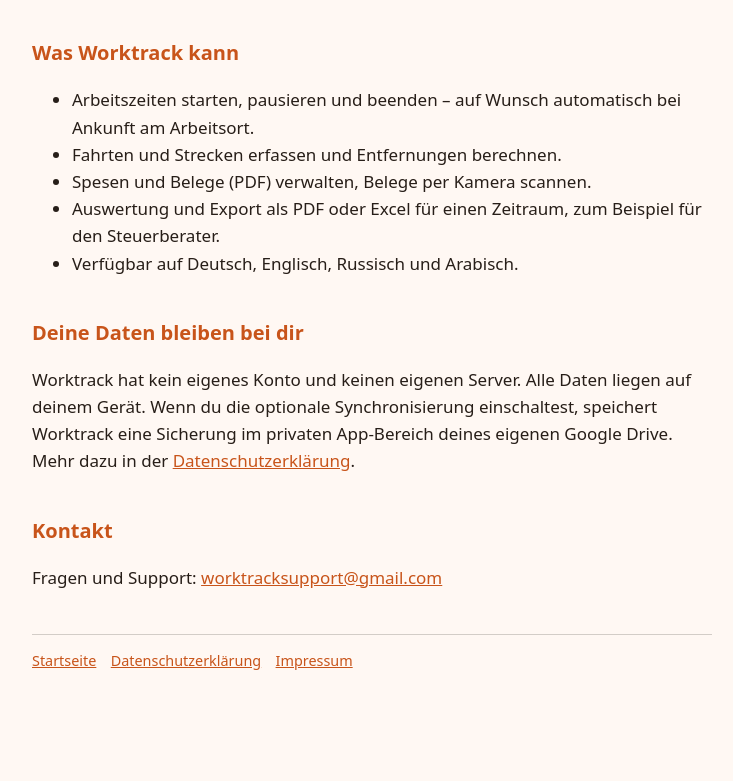
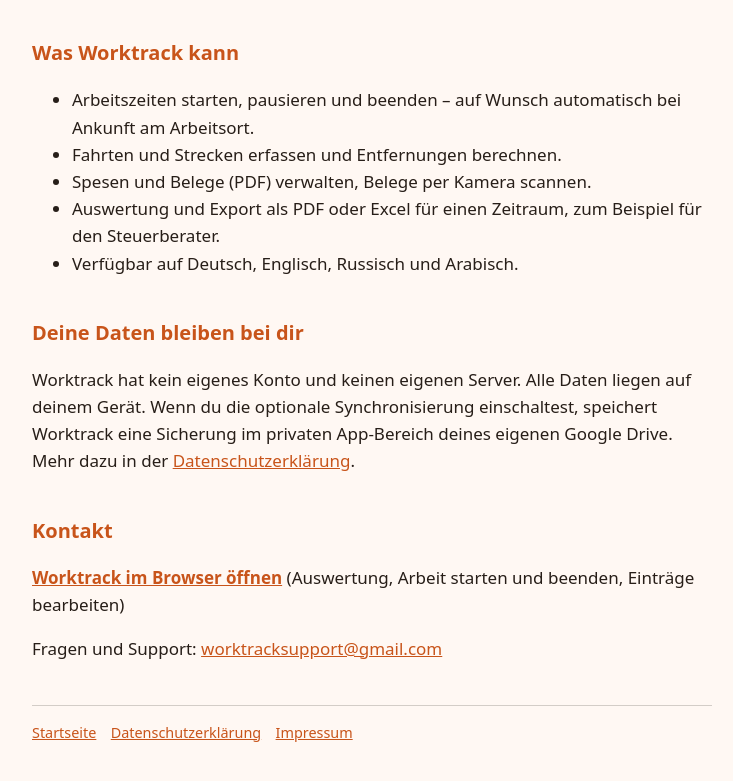
Before and after one commit to jasons33/Worktrack-sites, a plain HTML site: page index.html in a window 1280 px wide. Shown: the part 283-1064 px from the top of the page, without its empty margins (268-1001 px from the left). Before the commit the page ends 1019 px from the top, so only its background shows below. Drawn offline with Linux system fonts and the light colour scheme.

Commit message:
Startseite: Link zur Web-App
Co-Authored-By: Claude Sonnet 5.5 <noreply@anthropic.com>
Claude-Session: https://claude.ai/code/session_01BBA1vA5veLjs3ZPtirzuBH

```diff
--- a/index.html
+++ b/index.html
@@ -15,5 +15,6 @@
 <h2>Deine Daten bleiben bei dir</h2>
 <p>Worktrack hat kein eigenes Konto und keinen eigenen Server. Alle Daten liegen auf deinem Gerät. Wenn du die optionale Synchronisierung einschaltest, speichert Worktrack eine Sicherung im privaten App-Bereich deines eigenen Google Drive. Mehr dazu in der <a href="datenschutz.html">Datenschutzerklärung</a>.</p>
 <h2>Kontakt</h2>
+<p><a href="app/"><strong>Worktrack im Browser öffnen</strong></a> (Auswertung, Arbeit starten und beenden, Einträge bearbeiten)</p>
 <p>Fragen und Support: <a href="mailto:worktracksupport@gmail.com">worktracksupport@gmail.com</a></p>
 <footer><a href="index.html">Startseite</a><a href="datenschutz.html">Datenschutzerklärung</a><a href="impressum.html">Impressum</a></footer></main></body></html>
```
